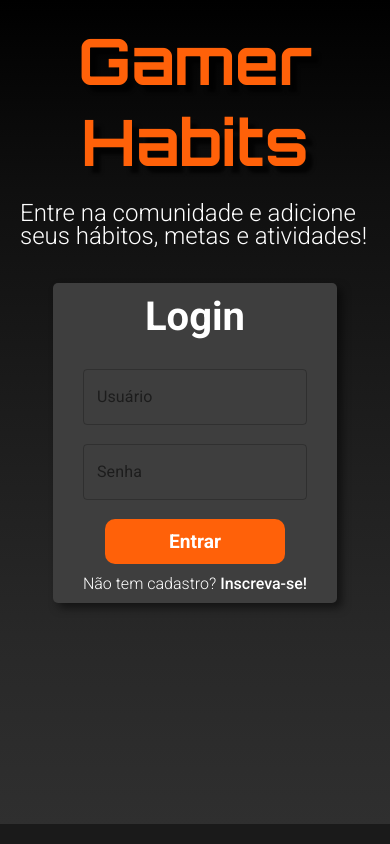
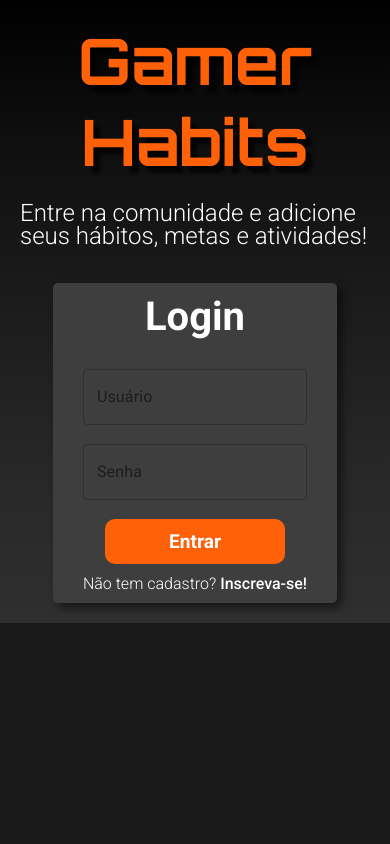
Before and after one commit to gabriel-fercav/HabitApp, a React (Create React App) app: page / in a window 390 px wide. Built offline with nearby package versions, Linux system fonts and the light colour scheme.

Commit message:
fix: melhorando a responsividade da pagina

```diff
--- a/src/index.css
+++ b/src/index.css
@@ -1,6 +1,6 @@
 #root {
   width: 100vw;
-  height: 100vh;
+  min-height: 100vh;
   background-color: #1a1a1a;
-  padding-bottom: 20px;
+  padding-bottom: 3px;
 }
--- a/src/styles/global.js
+++ b/src/styles/global.js
@@ -41,4 +41,20 @@ export const GlobalStyle = createGlobalStyle`
         list-style: none;
     }
 
+    ::-webkit-scrollbar {
+        width: 20px;
+
+    }
+
+    ::-webkit-scrollbar-track {
+        background-color: var(--gray-light);
+        border-radius: 30px;
+    }
+
+    ::-webkit-scrollbar-thumb {
+        background-color: var(--orange);
+        border-radius: 10px;
+        border: 5px solid var(--gray-light)
+    }
+
 `;
```
